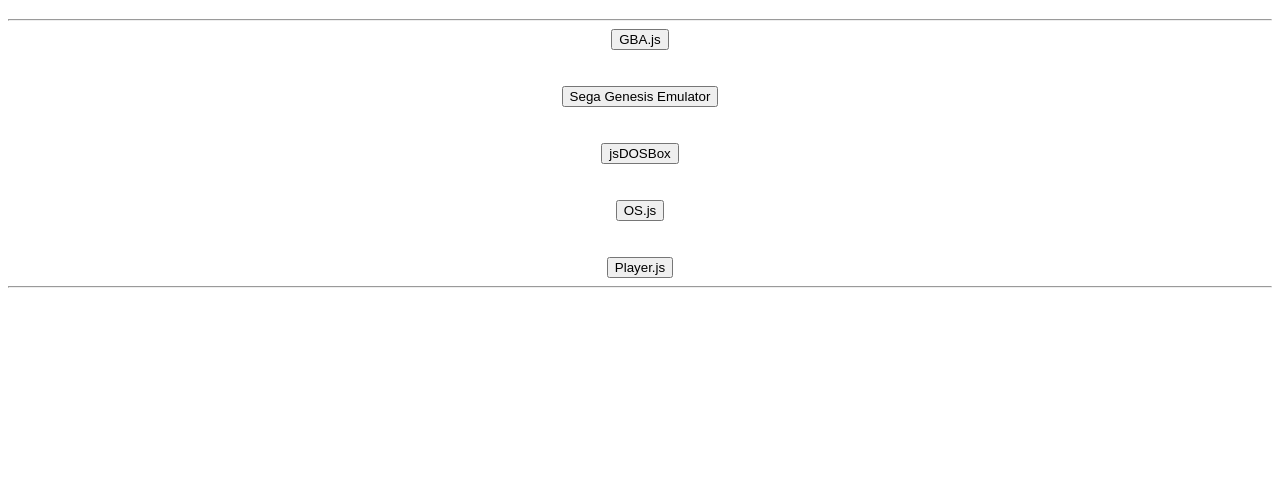
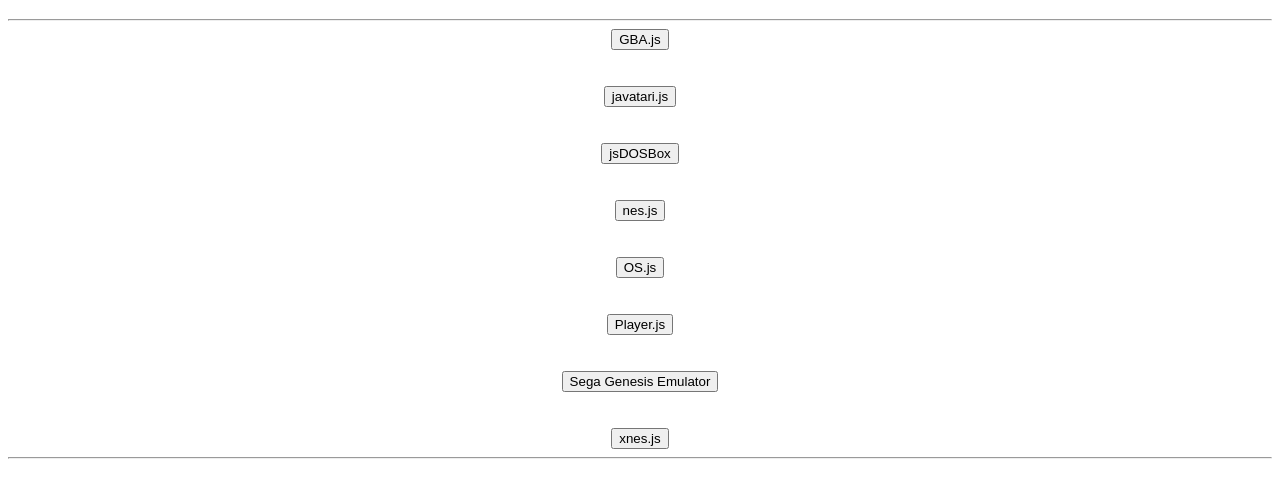
Before and after one commit to sparrdrem/collection.js, a plain HTML site: page index.html in a window 1280 px wide. Shown: the part 61-558 px from the top of the page. Drawn offline with Linux system fonts and the light colour scheme.

Commit message:
Update index.html

```diff
--- a/index.html
+++ b/index.html
@@ -14,11 +14,15 @@
             <br />
             <br />
             <br />
-            <a href="gensemu/SegaGenesisEmulator.htm"><button>Sega Genesis Emulator</button></a>
+            <a href="javatari.js/index.html"><button>javatari.js</button></a>
             <br />
             <br />
             <br />
             <a href="jsdosbox/Jsdosbox.html"><button>jsDOSBox</button></a>
+            <br />
+            <br />
+            <br />
+            <a href="nes.js/index.html"><button>nes.js</button></a>
             <br />
             <br />
             <br />
@@ -27,6 +31,14 @@
             <br />
             <br />
             <a href="player.js/index.html?game=default"><button>Player.js</button></a>
+            <br />
+            <br />
+            <br />
+            <a href="gensemu/SegaGenesisEmulator.htm"><button>Sega Genesis Emulator</button></a>
+            <br />
+            <br />
+            <br />
+            <a href="xnes.js/snes9x.html"><button>xnes.js</button></a>
         </center>
         <hr />
     </body>
```
